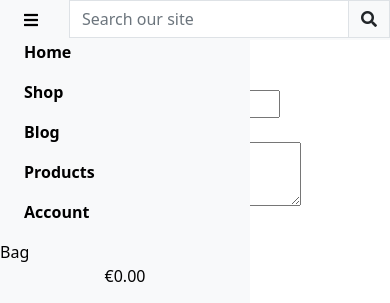
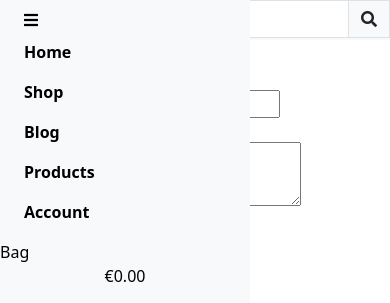
Before and after one commit to Code-Institute-Submissions/sgalway2086-MilestoneIV, a Django app: page /blog/ in a window 390 px wide, after a click that opens the changed part. Shown: the top 303 px of the page. Run offline with Django 3.2, Linux system fonts and the light colour scheme; data comes from the database, SQL or seed files in the repository; some libraries are stand-ins or nearby versions.

Commit message:
add navbar zindex

```diff
--- a/static/css/base.css
+++ b/static/css/base.css
@@ -1,6 +1,10 @@
 *{
     margin: 0px;
     padding: 0px;
+}
+
+.nav-zindex{
+    z-index: 99999;
 }
 
 header{
@@ -323,7 +327,10 @@ footer{
     .nav-option-mobile{
         padding-top: 0.5rem;
         padding-bottom: 0.5rem;
-        z-index: 9999;
+    }
+
+    .nav-option-mobile div{
+        z-index: 99999;
     }
 
     .mobile-div-top{
--- a/templates/includes/mobilenavbar.html
+++ b/templates/includes/mobilenavbar.html
@@ -1,71 +1,71 @@
-<nav class="navbar text-black float-start navbar navbar-light bg-light navbar-expand-lg static-top">
+<nav class="nav-zindex navbar text-black float-start navbar navbar-light bg-light navbar-expand-lg static-top">
   <div>
     <div class="navbar-header container">
-      <a type="button" class="text-black fw-bold text-decoration-none navbar-toggle collapsed" data-toggle="collapse" data-target="#mobile-navbar" aria-expanded="false" aria-controls="navbar" href="#"><i class="fas fa-bars"></i></a>
+      <a type="button" class="nav-zindex text-black fw-bold text-decoration-none navbar-toggle collapsed" data-toggle="collapse" data-target="#mobile-navbar" aria-expanded="false" aria-controls="navbar" href="#"><i class="fas fa-bars"></i></a>
     </div>
-    <div id="mobile-navbar" class="collapse navbar-collapse">
-      <ul class="nav navbar-nav">
+    <div id="mobile-navbar" class="nav-zindex collapse navbar-collapse">
+      <ul class="nav-zindex nav navbar-nav">
         <li class ="nav-option-mobile">
-          <div class = "container"><a class="navbar-header fw-bold text-black text-decoration-none"  href = "{% url 'home' %}" >Home</a></div>
+          <div class = "nav-zindex container"><a class="navbar-header fw-bold text-black text-decoration-none"  href = "{% url 'home' %}" >Home</a></div>
         </li>
-        <li class ="nav-option-mobile">
-          <div class = "container"><a class="navbar-header fw-bold text-black text-decoration-none"  href = "{% url 'shop' %}" >Shop</a></div>
+        <li class ="nav-zindex nav-option-mobile">
+          <div class = "nav-zindex container"><a class="navbar-header fw-bold text-black text-decoration-none"  href = "{% url 'shop' %}" >Shop</a></div>
         </li>
-        <li class ="nav-option-mobile">
-          <div class = "container"><a class="navbar-header fw-bold text-black text-decoration-none"  href = "{% url 'blog' %}" >Blog</a></div>
+        <li class ="nav-zindex nav-option-mobile">
+          <div class = "nav-zindex container"><a class="navbar-header fw-bold text-black text-decoration-none"  href = "{% url 'blog' %}" >Blog</a></div>
         </li>
         <li>
-        <nav class="navbar text-black">
-          <div class="container">
-            <div class="navbar-header">
-              <a type="button" class="text-black fw-bold text-decoration-none navbar-toggle collapsed" data-toggle="collapse" data-target="#product-mobile-bar" aria-expanded="false" aria-controls="navbar" href="#">Products</a>
+        <nav class="nav-zindex navbar text-black">
+          <div class="nav-zindex container">
+            <div class="nav-zindex navbar-header">
+              <a type="button" class="nav-zindex text-black fw-bold text-decoration-none navbar-toggle collapsed" data-toggle="collapse" data-target="#product-mobile-bar" aria-expanded="false" aria-controls="navbar" href="#">Products</a>
             </div>
-            <div id="product-mobile-bar" class="collapse navbar-collapse">
-              <ul class="nav navbar-nav">
+            <div id="product-mobile-bar" class="nav-zindex collapse navbar-collapse">
+              <ul class="nav-zindex nav navbar-nav">
                 <li>
                   <li>
-                    <nav class="navbar text-black">
-                      <div class="container">
-                        <div class="navbar-header">
-                          <a type="button" class="text-black fw-bold text-decoration-none navbar-toggle collapsed" data-toggle="collapse" data-target="#workout-equipment-bar" aria-expanded="false" aria-controls="navbar" href="#">Workout Equipment</a>
+                    <nav class="nav-zindex navbar text-black">
+                      <div class="nav-zindex container">
+                        <div class="nav-zindex navbar-header">
+                          <a type="button" class="nav-zindex text-black fw-bold text-decoration-none navbar-toggle collapsed" data-toggle="collapse" data-target="#workout-equipment-bar" aria-expanded="false" aria-controls="navbar" href="#">Workout Equipment</a>
                         </div>
-                        <div id="workout-equipment-bar" class="collapse navbar-collapse">
-                          <ul class="nav navbar-nav">
-                            <li class="active"><a class="text-black text-decoration-none" href="{% url 'shop' %}?category=weights">Weights</a></li>
-                            <li><a class="text-black text-decoration-none" href="{% url 'shop' %}?category=bodyweight_fitness">Bodyweight Fitness</a></li>
-                            <li><a class="text-black text-decoration-none" href="{% url 'shop' %}?category=mens_gym_wear">Mens Gym Wear</a></li>
-                            <li><a class="text-black text-decoration-none" href="{% url 'shop' %}?category=womens_gym_wear">Womens Gym Wear</a></li>
+                        <div id="workout-equipment-bar" class="nav-zindex collapse navbar-collapse">
+                          <ul class="nav-zindex nav navbar-nav">
+                            <li class="nav-zindex active"><a class="text-black text-decoration-none" href="{% url 'shop' %}?category=weights">Weights</a></li>
+                            <li><a class="nav-zindex text-black text-decoration-none" href="{% url 'shop' %}?category=bodyweight_fitness">Bodyweight Fitness</a></li>
+                            <li><a class="nav-zindex text-black text-decoration-none" href="{% url 'shop' %}?category=mens_gym_wear">Mens Gym Wear</a></li>
+                            <li><a class="nav-zindex text-black text-decoration-none" href="{% url 'shop' %}?category=womens_gym_wear">Womens Gym Wear</a></li>
                           </ul>
                         </div>
                       </div>
                     </nav>
                   </li>
                   <li>
-                    <nav class="navbar text-black">
-                      <div class="container">
-                        <div class="navbar-header">
-                          <a type="button" class="text-black fw-bold text-decoration-none navbar-toggle collapsed" data-toggle="collapse" data-target="#supplement-bar" aria-expanded="false" aria-controls="navbar" href="#">Supplements</a>
+                    <nav class="nav-zindex navbar text-black">
+                      <div class="nav-zindex container">
+                        <div class="nav-zindex navbar-header">
+                          <a type="button" class="nav-zindex text-black fw-bold text-decoration-none navbar-toggle collapsed" data-toggle="collapse" data-target="#supplement-bar" aria-expanded="false" aria-controls="navbar" href="#">Supplements</a>
                         </div>
-                        <div id="supplement-bar" class="collapse navbar-collapse">
-                          <ul class="nav navbar-nav">
-                            <li class="active"><a class="text-black text-decoration-none" href="{% url 'shop' %}?category=protein_supplements">Protein Supplements</a></li>
-                            <li><a class="text-black text-decoration-none" href="{% url 'shop' %}?category=general_health">General Health</a></li>
-                            <li><a class="text-black text-decoration-none" href="{% url 'shop' %}?category=high_protein_food">High Protein Food</a></li>
+                        <div id="supplement-bar" class="nav-zindex collapse navbar-collapse">
+                          <ul class="nav-zindex nav navbar-nav">
+                            <li class="active"><a class="nav-zindex text-black text-decoration-none" href="{% url 'shop' %}?category=protein_supplements">Protein Supplements</a></li>
+                            <li><a class="nav-zindex text-black text-decoration-none" href="{% url 'shop' %}?category=general_health">General Health</a></li>
+                            <li><a class="nav-zindex text-black text-decoration-none" href="{% url 'shop' %}?category=high_protein_food">High Protein Food</a></li>
                           </ul>
                         </div>
                       </div>
                     </nav>
                   </li>
                   <li>
-                    <nav class="navbar text-black">
-                      <div class="container">
-                        <div class="navbar-header">
-                          <a type="button" class="text-black fw-bold text-decoration-none navbar-toggle collapsed" data-toggle="collapse" data-target="#plan-bar" aria-expanded="false" aria-controls="navbar" href="#">Plans</a>
+                    <nav class="nav-zindex navbar text-black">
+                      <div class="nav-zindex container">
+                        <div class="nav-zindex navbar-header">
+                          <a type="button" class="nav-zindex text-black fw-bold text-decoration-none navbar-toggle collapsed" data-toggle="collapse" data-target="#plan-bar" aria-expanded="false" aria-controls="navbar" href="#">Plans</a>
                         </div>
-                        <div id="plan-bar" class="collapse navbar-collapse">
-                          <ul class="nav navbar-nav">
-                            <li class="active"><a class="text-black text-decoration-none" href="{% url 'shop' %}?category=exercise_plans">Exercise Plans</a></li>
-                            <li><a class="text-black text-decoration-none" href="{% url 'shop' %}?category=nutrition_plans">Nutrition Plans</a></li>
+                        <div id="plan-bar" class="nav-zindex collapse navbar-collapse">
+                          <ul class="nav-zindex nav navbar-nav">
+                            <li class="active"><a class="nav-zindex text-black text-decoration-none" href="{% url 'shop' %}?category=exercise_plans">Exercise Plans</a></li>
+                            <li><a class="nav-zindex text-black text-decoration-none" href="{% url 'shop' %}?category=nutrition_plans">Nutrition Plans</a></li>
                           </ul>
                         </div>
                       </div>
@@ -78,33 +78,33 @@
         </nav>
         </li>
         <li>
-          <nav class="navbar text-black">
-            <div class="container">
-              <div class="navbar-header">
-                <a type="button" class="text-black fw-bold text-decoration-none navbar-toggle collapsed" data-toggle="collapse" data-target="#mobile-account-bar" aria-expanded="false" aria-controls="navbar" href="#">Account</a>
+          <nav class="nav-zindex navbar text-black">
+            <div class="nav-zindex container">
+              <div class="nav-zindex navbar-header">
+                <a type="button" class="nav-zindex text-black fw-bold text-decoration-none navbar-toggle collapsed" data-toggle="collapse" data-target="#mobile-account-bar" aria-expanded="false" aria-controls="navbar" href="#">Account</a>
               </div>
-              <div id="mobile-account-bar" class="collapse navbar-collapse">
-                <ul class="nav navbar-nav">
+              <div id="mobile-account-bar" class="nav-zindex collapse navbar-collapse">
+                <ul class="nav-zindex nav navbar-nav">
                   {% if request.user.is_authenticated %}
                     {% if request.user.is_superuser %}
-                      <li class="active"><a class="text-black text-decoration-none" href="{% url 'add_product' %}">Product Management</a></li>
+                      <li class="active"><a class="nav-zindex text-black text-decoration-none" href="{% url 'add_product' %}">Product Management</a></li>
                     {% endif %}
-                    <li><a class="text-black text-decoration-none" href="{% url 'profile' %}">My Profile</a></li>
-                    <li><a class="text-black text-decoration-none" href = "{% url 'account_logout' %}">Logout</a></li>
+                    <li><a class="nav-zindex text-black text-decoration-none" href="{% url 'profile' %}">My Profile</a></li>
+                    <li><a class="nav-zindex text-black text-decoration-none" href = "{% url 'account_logout' %}">Logout</a></li>
                   {% else %}
-                    <li><a class="text-black text-decoration-none" href = "{% url 'account_signup' %}">Register</a></li>
-                    <li><a class="text-black text-decoration-none" href = "{% url 'account_login' %}">Login</a></li>
+                    <li><a class="nav-zindex text-black text-decoration-none" href = "{% url 'account_signup' %}">Register</a></li>
+                    <li><a class="nav-zindex text-black text-decoration-none" href = "{% url 'account_login' %}">Login</a></li>
                   {% endif %}
                 </ul>
               </div>
             </div>
           </nav>
         </li>
-        <li class = "list-inline-item">
-          <a class = "{% if grand_total %}text-info font-weight-bold{% else %}text-black{% endif %} nav-link" href="{% url 'view_bag' %}">
-            <span class = "text-center">
+        <li class = "nav-zindex list-inline-item">
+          <a class = "nav-zindex {% if grand_total %}text-info font-weight-bold{% else %}text-black{% endif %} nav-link" href="{% url 'view_bag' %}">
+            <span class = "nav-zindex text-center">
               <span>Bag</span>
-              <p class = "my-0">
+              <p class = "nav-zindex my-0">
                 {% if grand_total %}
                   €{{ grand_total|floatformat:2 }}
                 {% else %}
```
